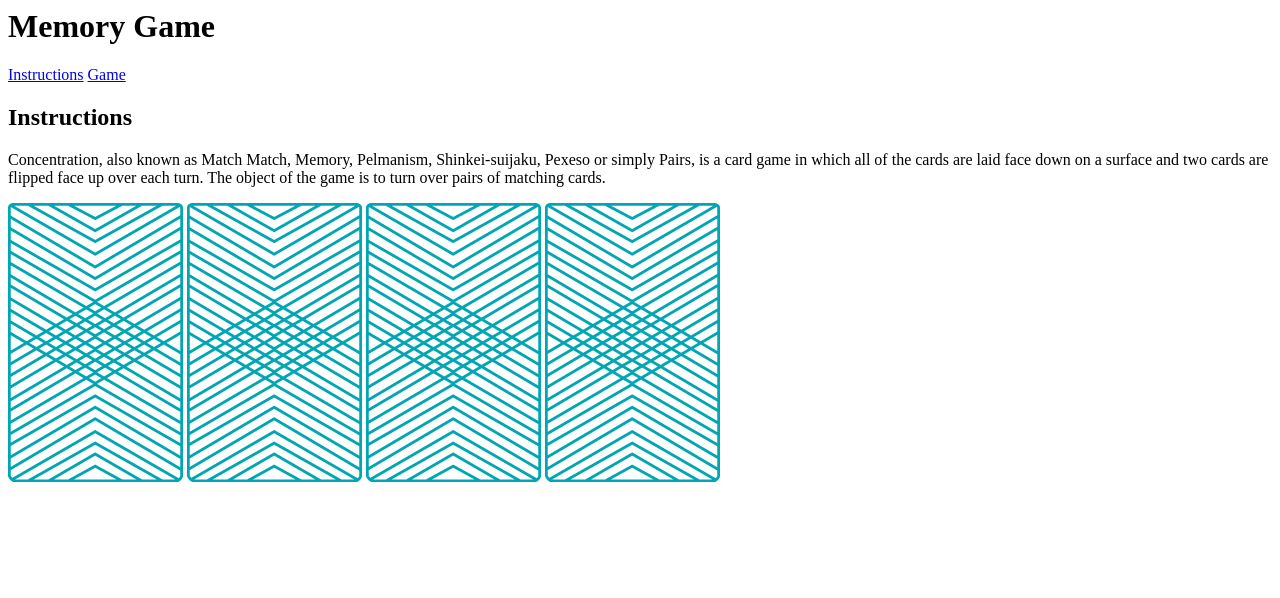
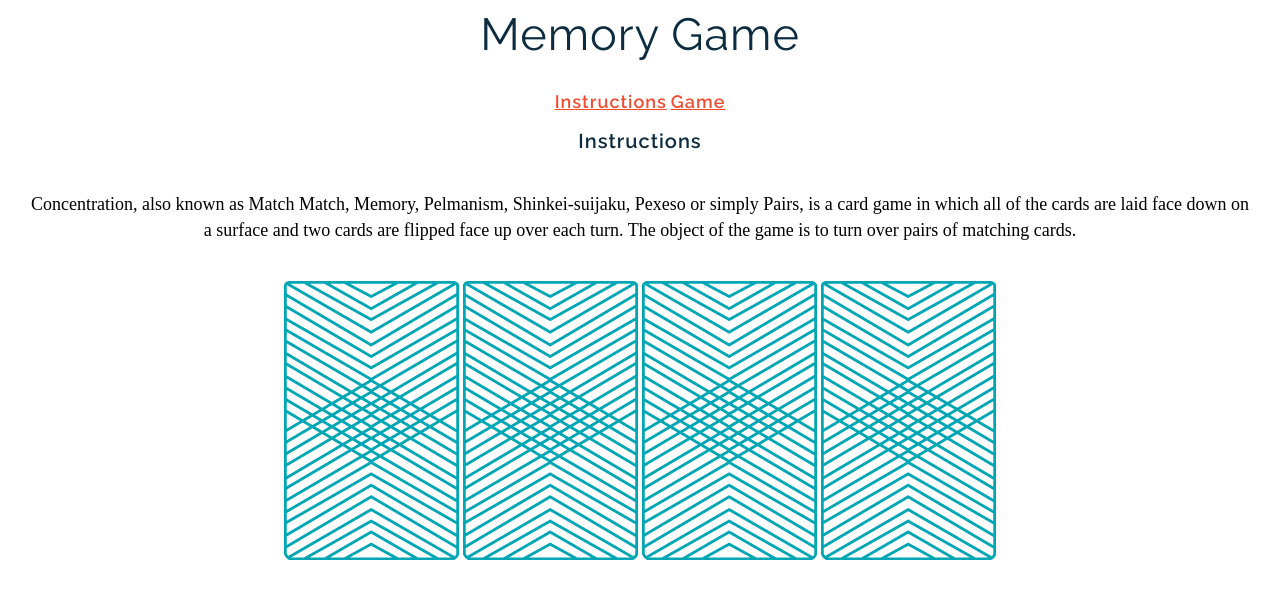
Before and after one commit to Macioa/wdi-fundamentals-memorygame, a plain HTML site: page index.html in a window 1280 px wide. Drawn offline with Linux system fonts and the light colour scheme; a web font is replaced by a local one.

Commit message:
more progress

```diff
--- a/CSS/style.css
+++ b/CSS/style.css
@@ -0,0 +1,36 @@
+body {
+    text-align: center;
+    }
+h1 {
+    font-family: "raleway";
+    color: #0D2C40;
+    letter-spacing: 1px;
+    font-weight: 400;
+    font-size: 45px;
+}
+a {
+    font-family: "raleway";
+    color: #F14B31;
+    letter-spacing: 1px;
+    font-weight: 600;
+    font-size: 18px;
+}
+h2{
+    font-family: "raleway";
+    color: #0D2C40;
+    letter-spacing: 1px;
+    font-weight: 600;
+    font-size: 20px;
+}
+p{
+    font-family: "droid serif";
+    line-height: 26px;
+    font-size: 18px;
+    padding: 20px;
+}
+head{
+    background-color: teal;
+}
+nav{
+    background-color: bisque;
+}
--- a/index.html
+++ b/index.html
@@ -3,8 +3,10 @@
         Memory Card Tutorial
     </title>
     <head>
+            <link href="https://fonts.googleapis.com/css?family=Droid+Serif|Raleway:400,500,600,700" rel="stylesheet">
             <link href="css/style.css" rel="stylesheet" type="text/css">
     </head>
+    <main>
     <body>
     <h1>
         Memory Game
@@ -25,4 +27,5 @@
     </div>
 
     </body>
+    </main>
 </html>
```
